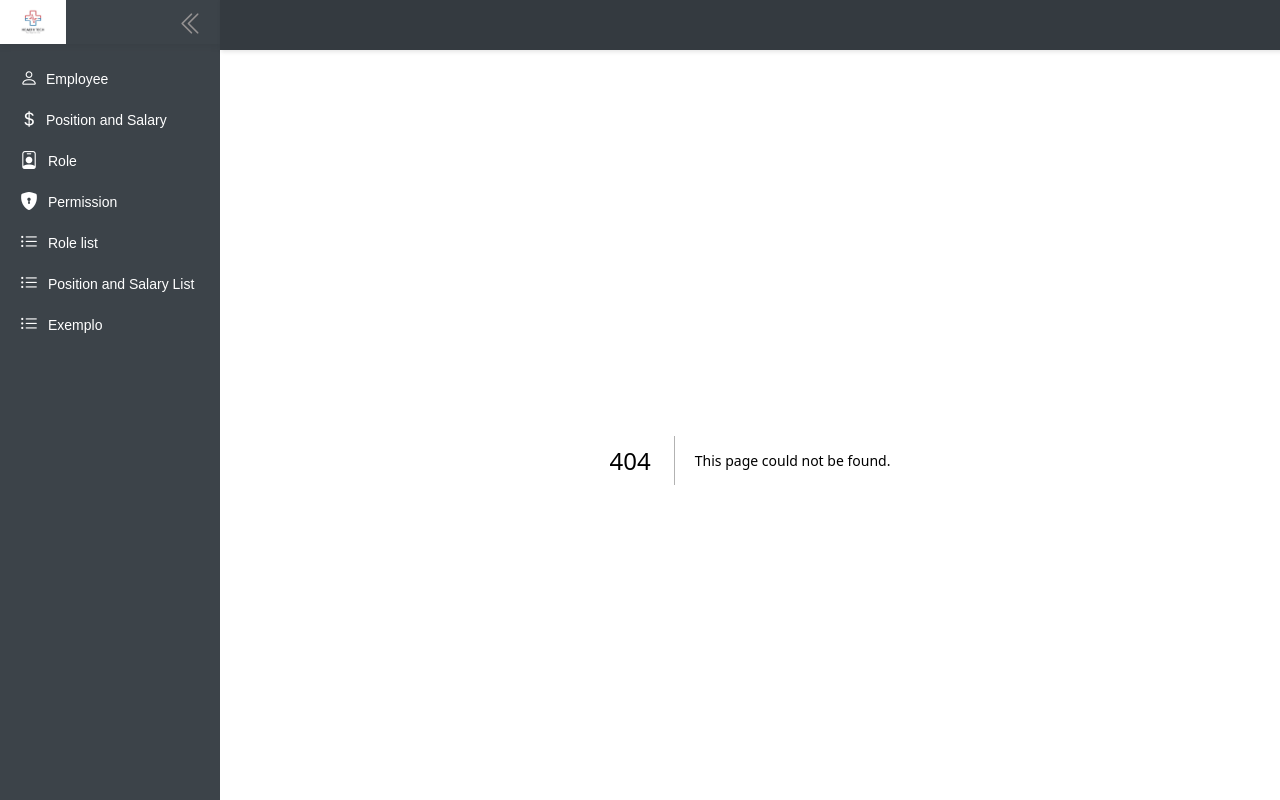
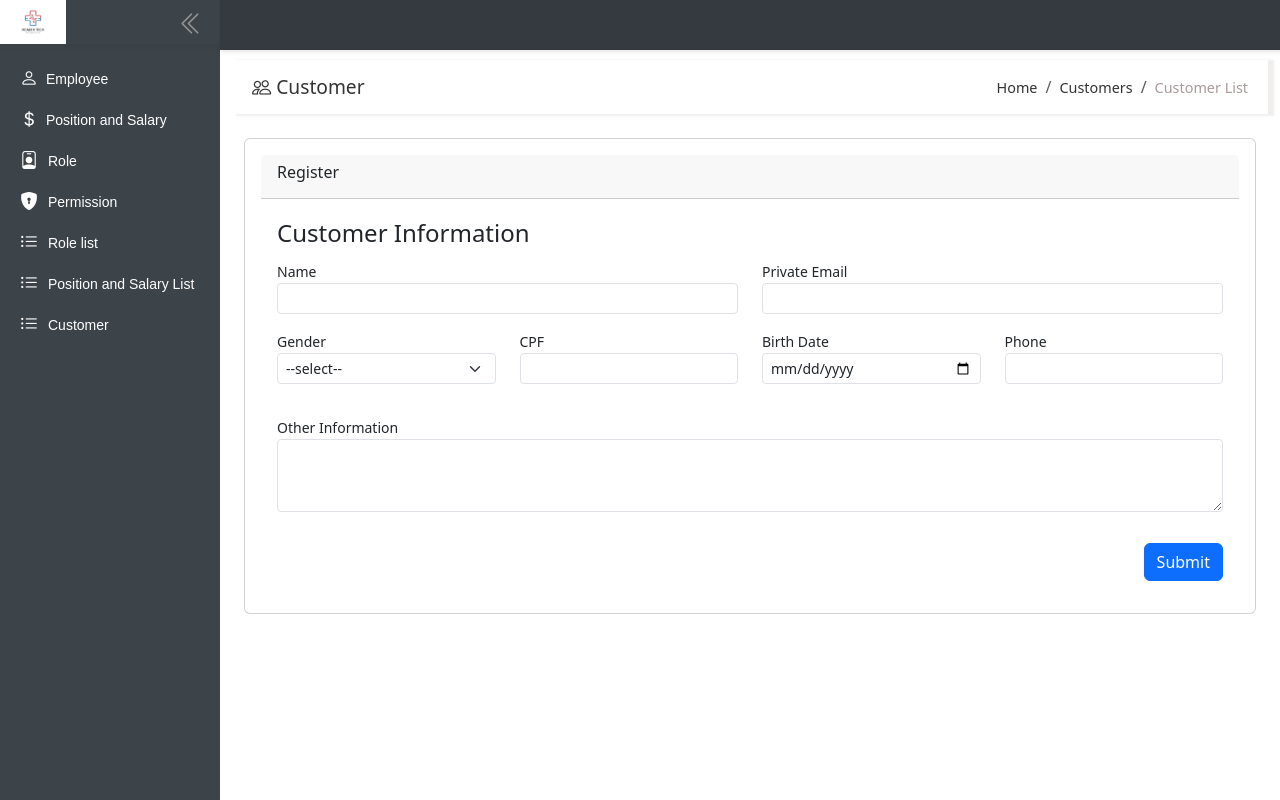
Before and after one commit to gomes007/customercareFrontend, a Next.js app: page /admin/customerRegister in a window 1280 px wide. Before the commit this address had no page. Built offline with nearby package versions, Linux system fonts and the light colour scheme.

Commit message:
chore: Add customer registration form component and page

```diff
--- /dev/null
+++ b/src/components/form/RegisterCard.js
@@ -0,0 +1,24 @@
+import { Button } from "react-bootstrap";
+
+
+const RegisterCard = ({handleSubmit, children }) => (
+  <div className="container-fluid">
+    <div className="card mt-4 p-3">
+      <div className="card-header">
+        <h6>Register</h6>
+      </div>
+      <div className="card-body">
+        {children}
+        <div className="row mt-3">
+          <div className="col-12 d-flex justify-content-end">
+            <Button className="btn btn-primary" onClick={handleSubmit}>
+              Submit
+            </Button>
+          </div>
+        </div>
+      </div>
+    </div>
+  </div>
+);
+
+export default RegisterCard;
--- a/src/components/menu/Menu.js
+++ b/src/components/menu/Menu.js
@@ -60,9 +60,9 @@ const Menu = ({ children }) => {
           </li>
 
           <li>
-            <a className="link-menu" href="/admin/exemplo">
+            <a className="link-menu" href="/admin/customerRegister">
             <i className="bi bi-list-ul"></i>
-              <span>Exemplo</span>
+              <span>Customer</span>
             </a>
           </li>
 
--- /dev/null
+++ b/src/pages/admin/customerRegister.js
@@ -0,0 +1,146 @@
+import FieldForm from "@/components/form/FieldForm";
+import RegisterCard from "@/components/form/RegisterCard";
+import NavTitle from "@/components/menu/NavTitle";
+import { useState } from "react";
+
+
+const CustomerRegister = () => {
+
+  const [customer, setCustomer] = useState({
+    contractNumber: "",
+    contractDate: "",
+    corporateEmail: "",
+    cnpj: "",
+    tradeName: "",
+    situation: "",
+    customerType: "",
+    name: "",
+    privateEmail: "",
+    cpf: "",
+    phone: "",
+    birthDate: "",
+    addresses: [],
+    gender: "",
+    otherInformation: ""
+  });
+
+  const [currentAddress, setCurrentAddress] = useState({
+    street: "",
+    number: "",
+    neighborhood: "",
+    zipCode: "",
+    complement: "",
+    city: "",
+    state: "",
+  });
+
+  const handleChange = (e) => {
+    setCustomer({ ...customer, [e.target.name]: e.target.value });
+  };
+
+  const handleAddressChange = (index, e) => {
+    const { name, value } = e.target;
+    const updatedAddresses = [...customer.addresses];
+    updatedAddresses[index][name] = value;
+    setCustomer((prevData) => ({ ...prevData, addresses: updatedAddresses }));
+  };
+
+  const handleRemoveAddress = (index) => {
+    const updatedAddresses = customer.addresses.filter((_, i) => i !== index);
+    setCustomer((prevData) => ({ ...prevData, addresses: updatedAddresses }));
+  };
+
+
+
+  return (
+    <>
+      <NavTitle
+        icon={<i className="bi bi-people"></i>
+        }
+        title="Customer"
+        path={[
+          { name: "Home", link: "/" },
+          { name: "Customers", link: "/admin/customerRegister" },
+          { name: "Customer List", link: "" },
+        ]}
+      />
+      <RegisterCard>
+
+        <legend>Customer Information</legend>
+        <div className="row mt-2">
+          <div className="col-md-6">
+            <FieldForm
+              label="Name"
+              type="text"
+              name="name"
+              value={customer.name}
+              onChange={handleChange}
+            />
+          </div>
+          <div className="col-md-6">
+            <FieldForm
+              label="Private Email"
+              type="text"
+              name="privateEmail"
+              value={customer.privateEmail}
+              onChange={handleChange}
+            />
+          </div>
+          <div className="col-md-3">
+            <FieldForm
+              label="Gender"
+              type="select"
+              id="gender"
+              name="gender"
+              value={customer.gender}
+              onChange={handleChange}
+              options={[
+                { value: "MALE", label: "Male" },
+                { value: "FEMALE", label: "Female" },
+              ]}
+            />
+          </div>
+          <div className="col-md-3">
+            <FieldForm
+              label="CPF"
+              type="text"
+              name="cpf"
+              value={customer.cpf}
+              onChange={handleChange}
+            />
+          </div>
+          <div className="col-md-3">
+            <FieldForm
+              label="Birth Date"
+              type="date"
+              name="birthDate"
+              value={customer.birthDate}
+              onChange={handleChange}
+            />
+          </div>
+          <div className="col-md-3">
+            <FieldForm
+              label="Phone"
+              type="number"
+              name="phone"
+              value={customer.phone}
+              onChange={handleChange}
+            />
+          </div>
+          <div className="col-md-12 mt-3">
+            <FieldForm
+              label="Other Information"
+              type="textarea"
+              name="otherInformation"
+              rows={3}
+              value={customer.otherInformation}
+              onChange={handleChange}
+            />
+          </div>
+        </div>
+      </RegisterCard>
+
+    </>
+  );
+};
+export default CustomerRegister;
```
